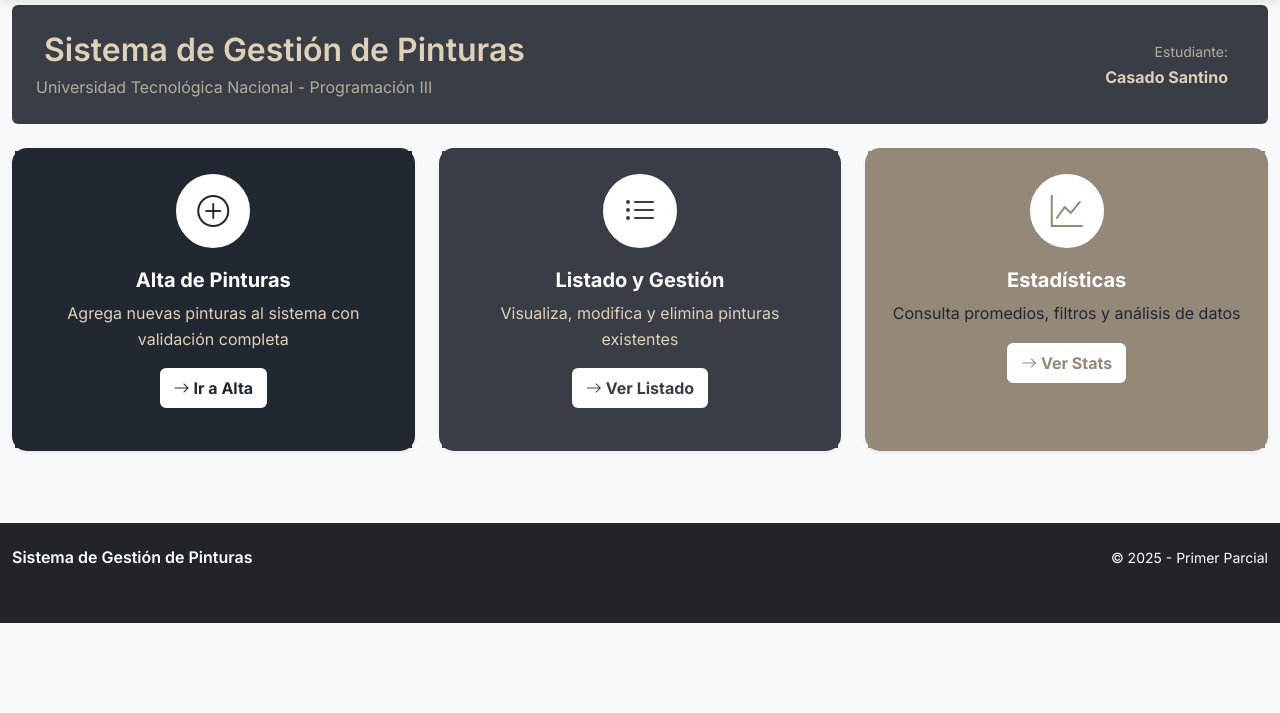
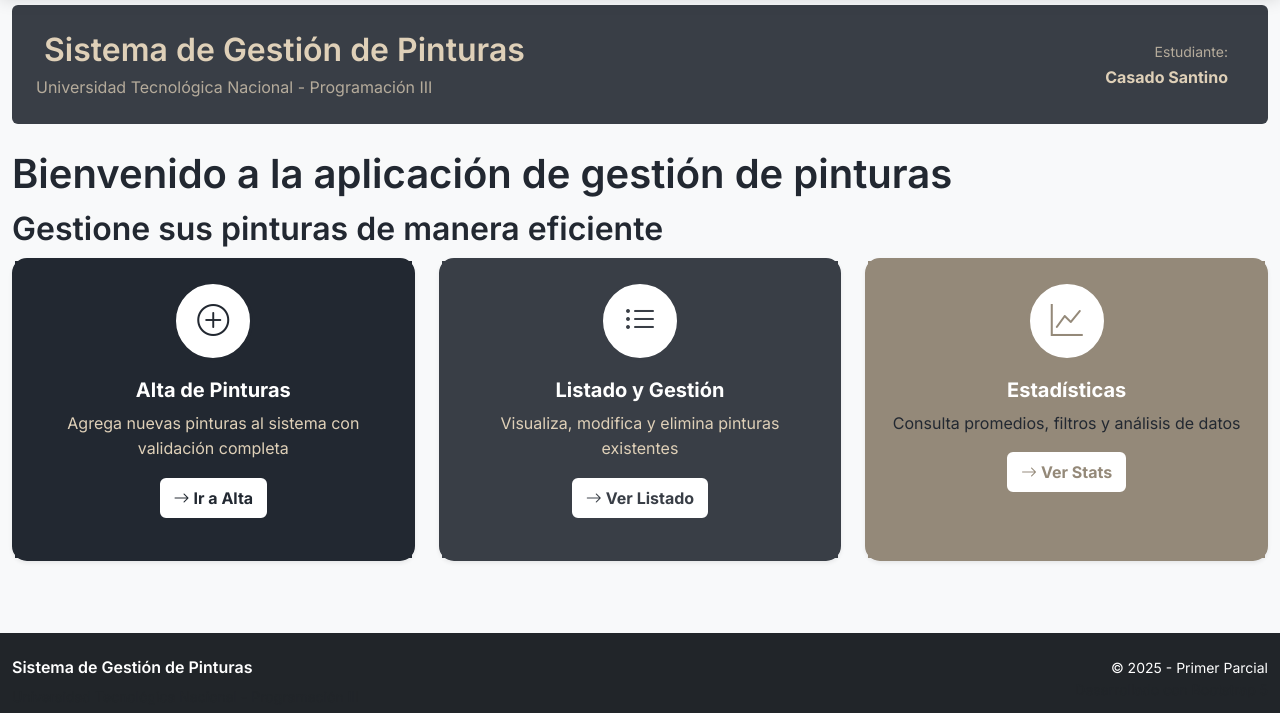
Before and after one commit to SantinoCasado/PrimerParcial-ProgramacionIII-2025, a plain HTML site: page pintureria.html in a window 1280 px wide. Shown: the part 75-788 px from the top of the page. Drawn offline with nearby package versions, Linux system fonts and the light colour scheme; no server answers; some icons are missing.

Commit message:
Update pintureria.html

```diff
--- a/pintureria.html
+++ b/pintureria.html
@@ -45,7 +45,6 @@
           />
           <span class="fw-bold">Sistema de Pinturas UTN</span>
         </a>
-
         <button
           class="navbar-toggler"
           type="button"
@@ -100,7 +99,6 @@
         </div>
       </div>
     </nav>
-
     <!-- Contenedor principal  -->
     <div class="container-fluid" style="padding-top: 80px">
       <!-- Header de bienvenida -->
@@ -135,7 +133,10 @@
           </div>
         </div>
       </div>
-
+      <div class=" ">
+        <h1>Bienvenido a la aplicación de gestión de pinturas</h1>
+        <h2>Gestione sus pinturas de manera eficiente</h2>
+      </div>
       <!-- Contenido principal con tabs -->
       <div class="row">
         <div class="col-12">
```
